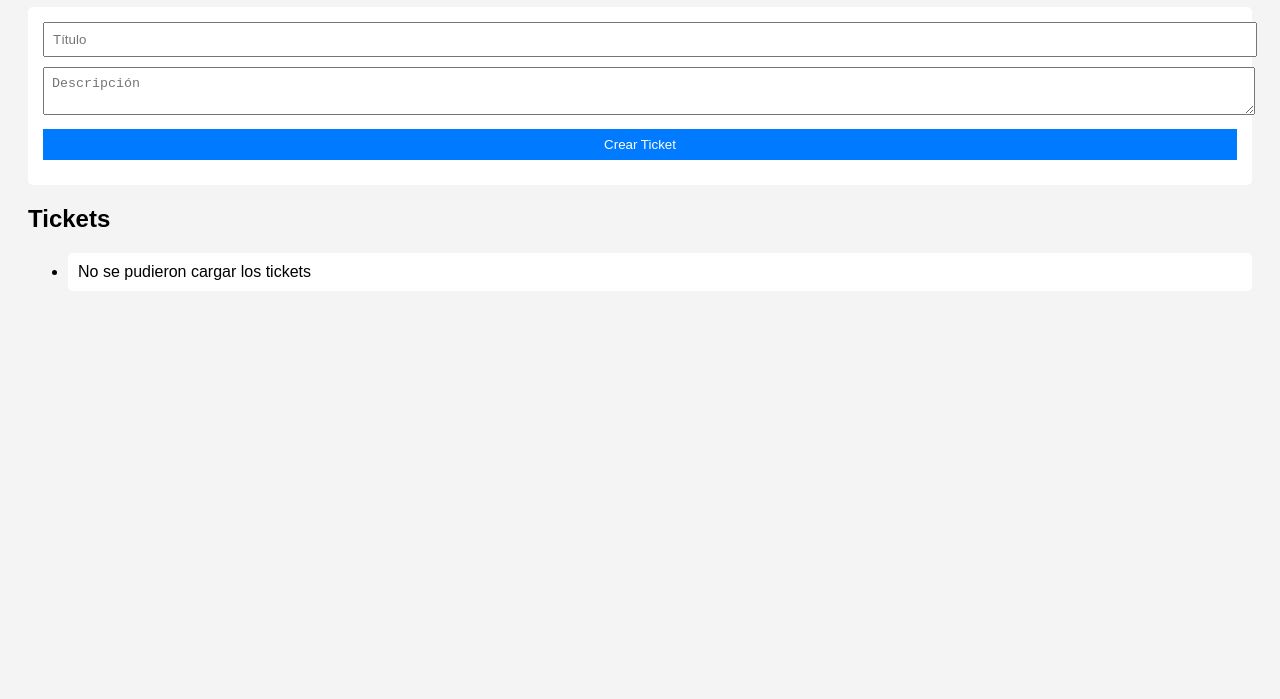
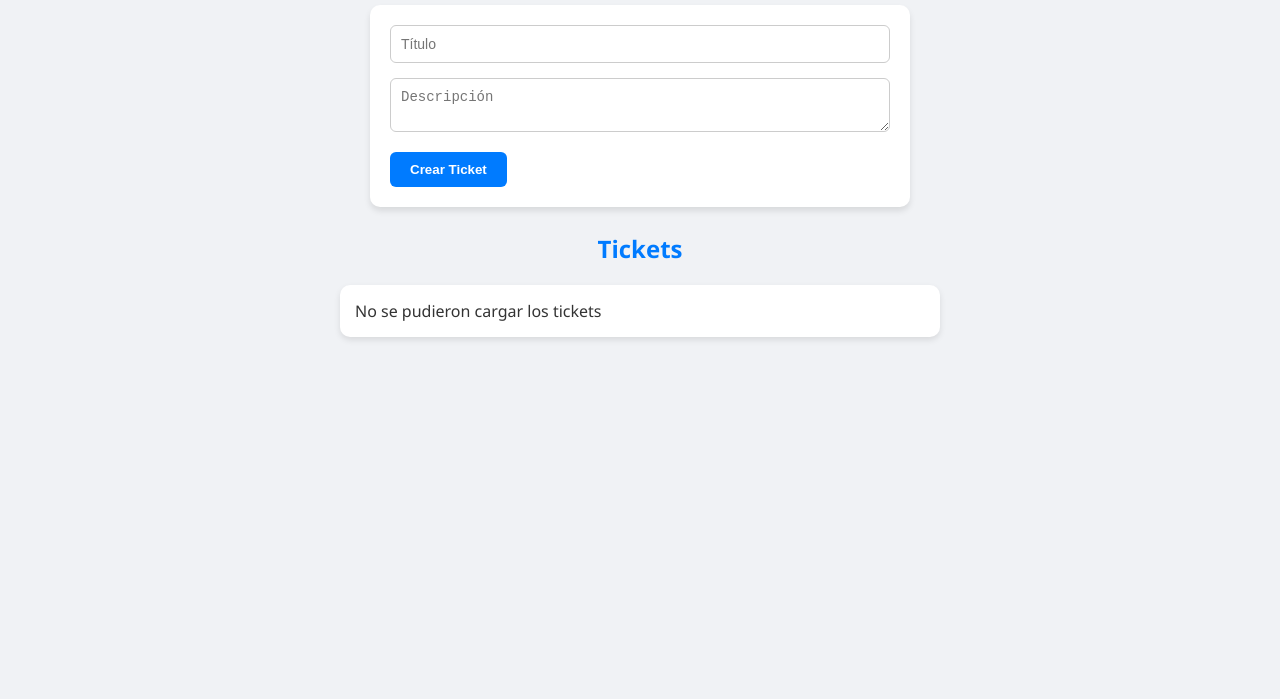
Before and after one commit to NicoNandez/Help-Desk, a plain HTML site: page Frontend/index.html in a window 1280 px wide. Shown: the part 101-800 px from the top of the page. Drawn offline with Linux system fonts and the light colour scheme; no server answers.

Commit message:
Update style.css

```diff
--- a/Frontend/style.css
+++ b/Frontend/style.css
@@ -1,32 +1,107 @@
+/* Reset básico y fuente */
 body {
-  font-family: Arial, sans-serif;
-  background: #f4f4f4;
+  font-family: 'Segoe UI', Tahoma, Geneva, Verdana, sans-serif;
+  background: #f0f2f5;
   padding: 20px;
+  margin: 0;
+  color: #333;
 }
 
+/* Formulario */
 form {
-  background: white;
-  padding: 15px;
-  margin-bottom: 20px;
-  border-radius: 5px;
+  background: #fff;
+  padding: 20px;
+  margin-bottom: 25px;
+  border-radius: 10px;
+  box-shadow: 0 4px 6px rgba(0,0,0,0.1);
+  max-width: 500px;
+  margin-left: auto;
+  margin-right: auto;
 }
 
-input, textarea, button {
+input, textarea, select {
   width: 100%;
-  margin-bottom: 10px;
-  padding: 8px;
+  padding: 10px;
+  margin-bottom: 15px;
+  border: 1px solid #ccc;
+  border-radius: 6px;
+  font-size: 14px;
+  box-sizing: border-box;
+  transition: border 0.3s;
 }
 
+input:focus, textarea:focus, select:focus {
+  border-color: #007bff;
+  outline: none;
+}
+
+/* Botón */
 button {
+  width: auto;
+  padding: 10px 20px;
   background: #007bff;
-  color: white;
+  color: #fff;
+  font-weight: bold;
   border: none;
+  border-radius: 6px;
   cursor: pointer;
+  transition: background 0.3s, transform 0.2s;
+}
+
+button:hover {
+  background: #0056b3;
+  transform: translateY(-2px);
+}
+
+/* Lista de tickets */
+ul {
+  list-style: none;
+  padding: 0;
+  max-width: 600px;
+  margin: 0 auto;
 }
 
 li {
-  background: white;
-  margin-bottom: 10px;
-  padding: 10px;
-  border-radius: 5px;
+  background: #fff;
+  margin-bottom: 15px;
+  padding: 15px;
+  border-radius: 10px;
+  box-shadow: 0 3px 6px rgba(0,0,0,0.1);
+  display: flex;
+  flex-direction: column;
+  gap: 8px;
 }
+
+/* Estado y eliminar */
+li select {
+  width: 150px;
+}
+
+li .btn-eliminar {
+  width: 100px;
+  background: #dc3545;
+  margin-top: 5px;
+}
+
+li .btn-eliminar:hover {
+  background: #a71d2a;
+}
+
+/* Encabezados y reportes */
+h1, h2 {
+  text-align: center;
+  color: #007bff;
+}
+
+#reporteEstados {
+  max-width: 400px;
+  margin: 0 auto;
+  padding: 0;
+}
+
+#reporteEstados li {
+  background: #e9ecef;
+  padding: 8px 12px;
+  border-radius: 6px;
+  margin-bottom: 5px;
+}
```
